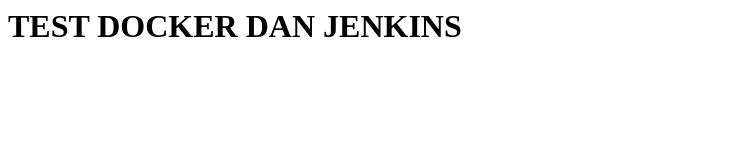
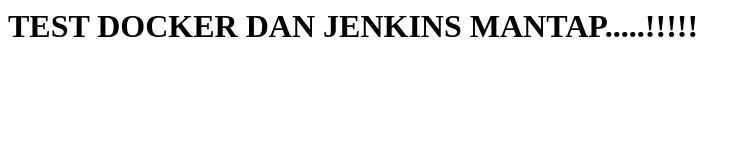
Before and after one commit to nurmannurhakim/docker2, a plain HTML site: page index.html in a window 1280 px wide. Shown: the whole page, without its empty margins (0-751 px from the left). Drawn offline with Linux system fonts and the light colour scheme.

Commit message:
Update index.html

```diff
--- a/index.html
+++ b/index.html
@@ -1 +1 @@
-<h1> TEST DOCKER DAN JENKINS </h1>
+<h1> TEST DOCKER DAN JENKINS MANTAP.....!!!!! </h1>
```
